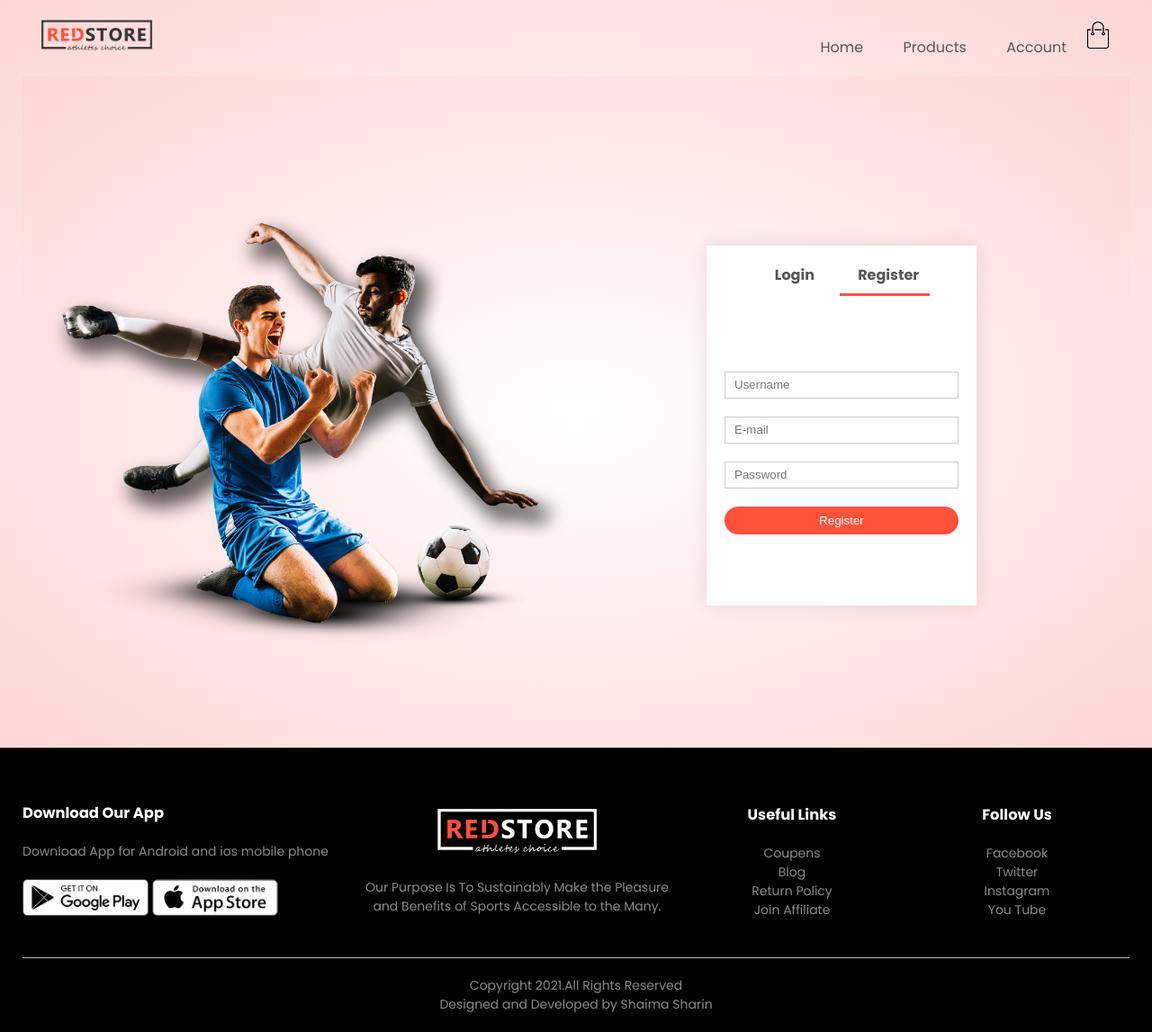
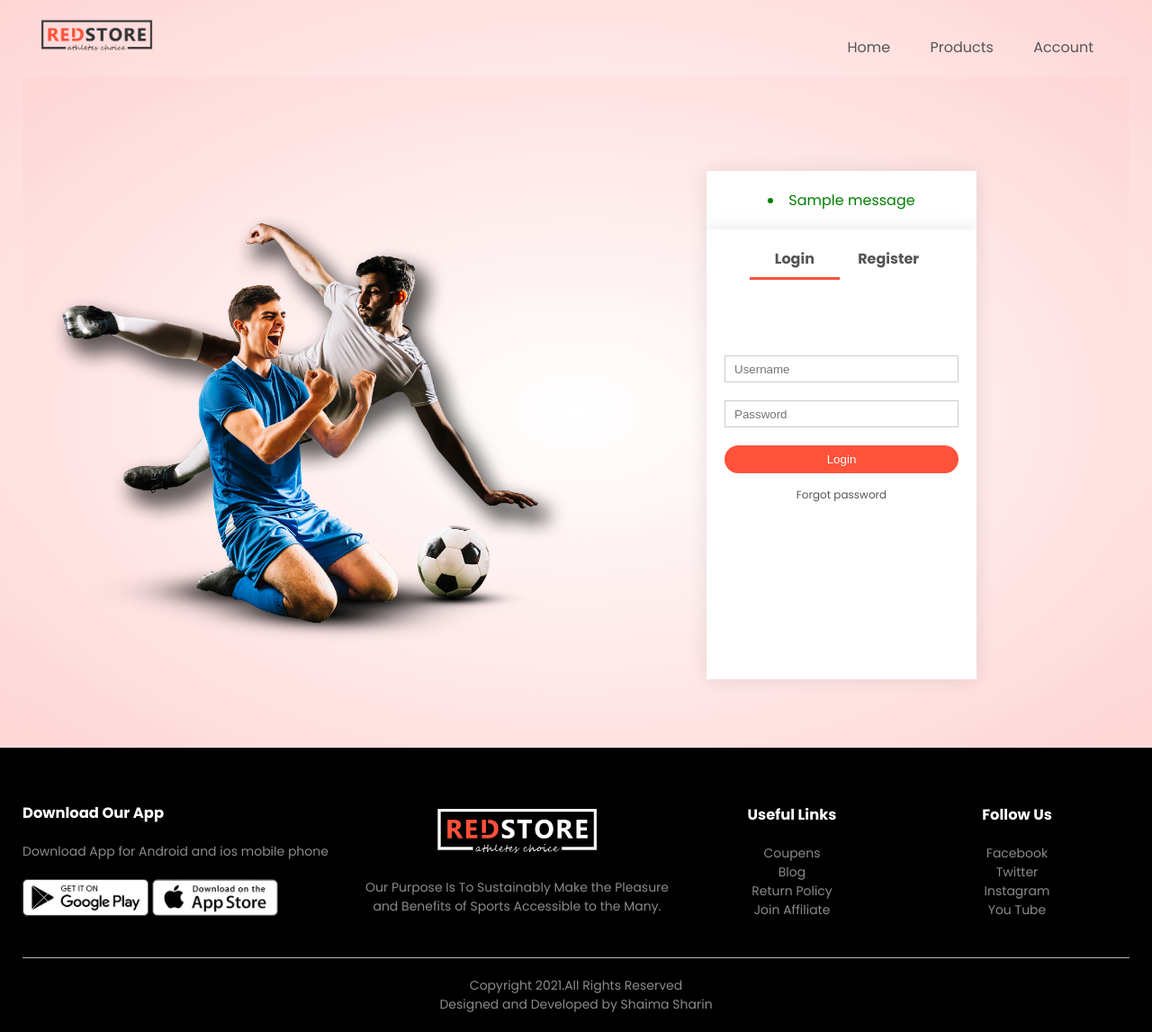
Before and after one commit to faisalkk786/brokart, a Django app: page /customer/account in a window 1280 px wide. Shown: the whole page at 90% size. Run offline with Django 5.2, Linux system fonts and the light colour scheme; tables that the repository leaves empty hold one stand-in row (Sample ...); one stand-in notice (Sample message) is shown.

Commit message:
User Module - Login, Register, Logout

```diff
--- a/brokart/customers/urls.py
+++ b/brokart/customers/urls.py
@@ -2,5 +2,6 @@ from django.urls import path
 from . import views
 
 urlpatterns = [
-    path('account', views.show_account, name='account')
+    path('account', views.show_account, name='account'),
+    path('logout', views.sign_out, name='logout')
 ]
--- a/brokart/customers/views.py
+++ b/brokart/customers/views.py
@@ -1,5 +1,51 @@
-from django.shortcuts import render
+from django.shortcuts import render, redirect
+from django.contrib.auth.models import User
+from . models import Customer
+from django.contrib import messages
+from django.contrib.auth import authenticate, login, logout
 
 # Create your views here.
 def show_account(request):
-    return render(request, 'account.html')
+    context={}
+    if request.POST and 'register' in request.POST:
+        context['register']=True
+        try:
+            username=request.POST.get('username')
+            password=request.POST.get('password')
+            email=request.POST.get('email')
+            address=request.POST.get('address')
+            phone=request.POST.get('phone')
+            user_obj=User.objects.create_user(
+                username=username,
+                password=password,
+                email=email
+            )
+            Customer.objects.create(
+                user=user_obj,
+                address=address,
+                phone=phone
+            )
+            # return redirect('home')
+            success_message="User Registered Successfully...!"
+            messages.success(request, success_message)
+        except Exception as e:
+            error_message="Duplicate Username or Invalid Inputs"
+            messages.error(request, error_message)
+
+    if request.POST and 'login' in request.POST:
+        context['register']=False
+        username=request.POST.get('username')
+        password=request.POST.get('password')
+        user_obj=authenticate(username=username, password=password)
+        if user_obj:
+            login(request, user_obj)
+            return redirect('home')
+        else:
+            error_message="Invalid Credentials"
+            messages.error(request, error_message)
+
+    return render(request, 'account.html', context)
+
+def sign_out(request):
+    logout(request)
+    return redirect('home')
--- a/brokart/static/css/style.css
+++ b/brokart/static/css/style.css
@@ -518,7 +518,7 @@ th:last-child{
 .form-container{
     background: #fff;
     width: 300px;
-    height: 400px;
+    height: 500px;
     position: relative;
     text-align: center;
     padding: 20px 0;
@@ -527,6 +527,25 @@ th:last-child{
     overflow: hidden;
 }
 
+.message-container{
+    background: #fff;
+    width: 300px;
+    height: fit-content;
+    position: relative;
+    text-align: center;
+    padding: 20px 0;
+    margin: auto;
+    box-shadow: 0 0 20px 0px rgba(0,0,0,0.1);
+    overflow: hidden;
+}
+
+.error{
+    color: red;
+}
+
+.success{
+    color: green;
+}
 
 .form-container span{
     font-weight: bold;
--- a/brokart/templates/account_banner.html
+++ b/brokart/templates/account_banner.html
@@ -8,6 +8,13 @@
             </div>
 
             <div class="col-2">
+                {% if messages %}
+                <div class="message-container">
+                    {% for message in messages %}
+                    <li class="{{message.tags}}">{{message}}</li>
+                    {% endfor %}
+                </div>
+                {% endif %}
                 <div class="form-container">
                     <div class="form-btn">
                         <span onclick="login()">Login</span>
--- a/brokart/templates/menu.html
+++ b/brokart/templates/menu.html
@@ -8,9 +8,15 @@
         <ul id="MenuItems">
             <li><a href="{% url 'home' %}">Home</a></li>
             <li><a href="{% url 'products_list' %}">Products</a></li>
-            <li><a href="{% url 'account' %}">Account</a></li>
+            {% if not user.is_authenticated %}
+                <li><a href="{% url 'account' %}">Account</a></li>
+            {% else %}
+                <li><a href="{% url 'logout' %}">Logout</a></li>
+            {% endif %}
         </ul>
     </nav>
-    <a href="{% url 'cart' %}"><img src="{% static 'images/cart.png' %}" width="30px" height="30px"></a>
+    {% if user.is_authenticated %}
+        <a href="{% url 'cart' %}"><img src="{% static 'images/cart.png' %}" width="30px" height="30px"></a>
+    {% endif %}
     <img src="{% static 'images/menu.png' %}" class="menu-icon" onclick="menutoggle()">
 </div>
```
Also changed, not shown: other parts of brokart/templates/account_banner.html (+13 -9 lines), brokart/templates/account.html (+10 -0 lines), brokart/db.sqlite3.
